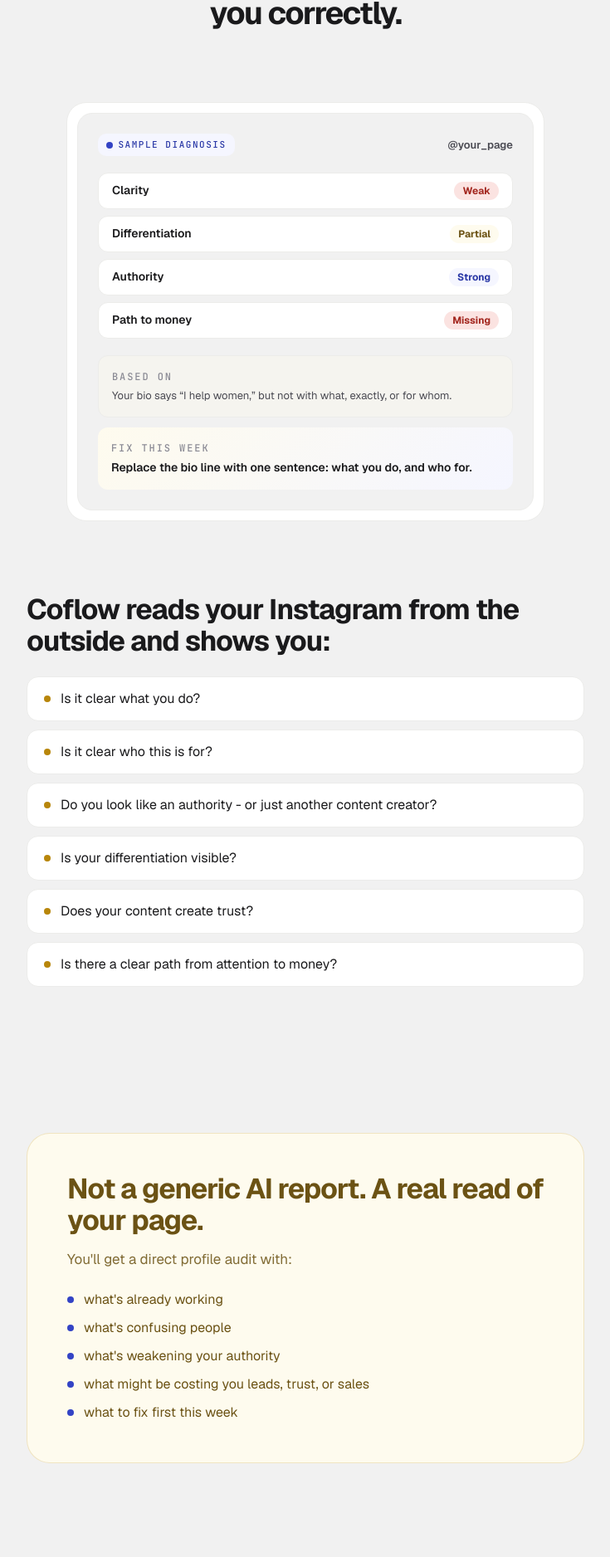
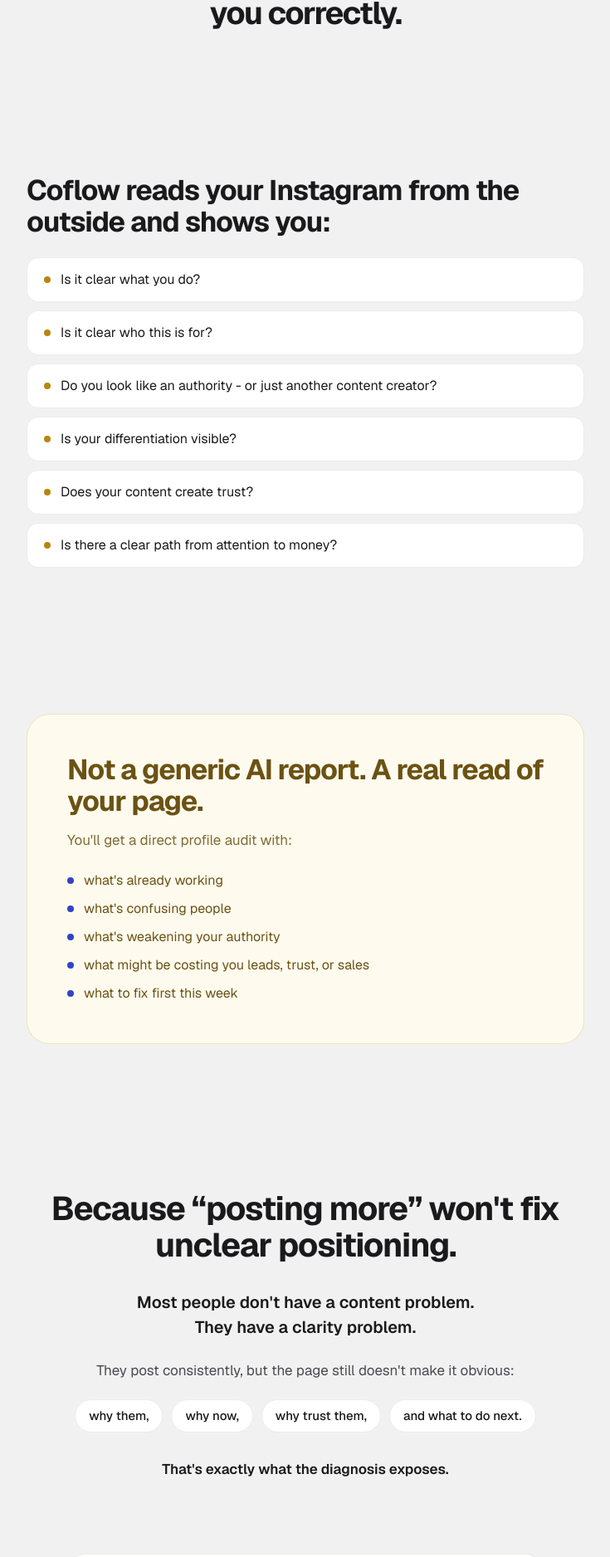
Before and after one commit to bateltzuberi/coflow-marketing, a Next.js app: page / in a window 1280 px wide. Shown: the part 889-2765 px from the top of the page at 83% size, without its empty margins (272-1007 px from the left). Built offline with nearby package versions, Linux system fonts and the light colour scheme; no server answers.

Commit message:
Home: move DiagnosisMock down to the 5th section (after WhyItMatters)

```diff
--- a/app/page.tsx
+++ b/app/page.tsx
@@ -33,18 +33,18 @@
          *   the diagnosis only; the system is explained on /how-it-works.
          *   1. Hero — the paste field + the promise
          *   2. CentralMessage — the core positioning line
-         *   3. DiagnosisMock — show it's a sharp scorecard, not an AI report
-         *   4. WhatItShows — the six questions it answers
-         *   5. BluntAudit — what the audit hands you
-         *   6. WhyItMatters — clarity, not content
+         *   3. WhatItShows — the six questions it answers, right under the message
+         *   4. BluntAudit — what the audit hands you
+         *   5. WhyItMatters — clarity, not content
+         *   6. DiagnosisMock — show it's a sharp scorecard, not an AI report
          *   7. MidCta — back to the diagnosis
          */}
         <Hero t={dict.hero} locale={locale} />
         <CentralMessage text={dict.centralMessage} />
-        <DiagnosisMock t={dict.mock} />
         <WhatItShows t={dict.whatItShows} />
         <BluntAudit t={dict.bluntAudit} />
         <WhyItMatters t={dict.whyItMatters} />
+        <DiagnosisMock t={dict.mock} />
         <MidCta t={dict.midCta} href="#start" />
       </main>
       <Footer />
```
